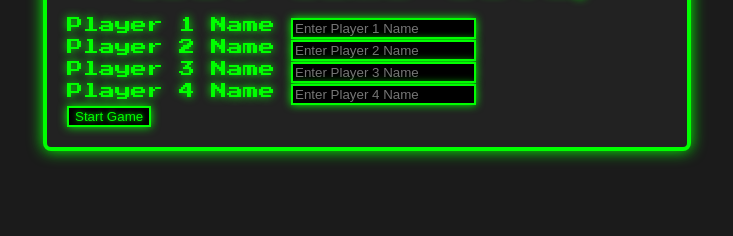
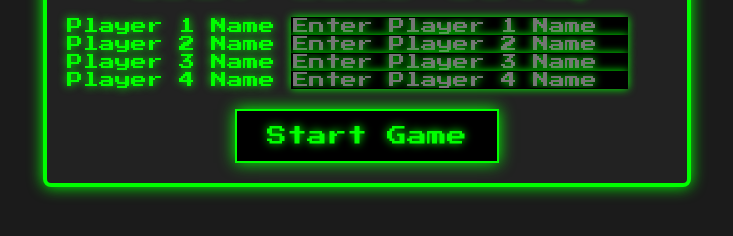
Before and after one commit to BenICrane/bens-frontend-app, a plain HTML site: page index.html in a window 1280 px wide. Shown: the part 180-416 px from the top of the page, without its empty margins (273-1006 px from the left). Drawn offline with Linux system fonts and the light colour scheme.

Commit message:
ChatGPT arcade polish

```diff
--- a/styles.css
+++ b/styles.css
@@ -34,24 +34,65 @@ h1 {
 
 .player-input input {
     background-color: #000;
-    color: #fff;
-    border: 2px solid #00ff00;
+    color: #00ff00;
+    border: none;
     box-shadow: 0 0 8px #00ff00;
+    font-family: 'Press Start 2P', sans-serif; /* Arcade font for input text */
+    font-size: 16px; /* Adjust the size to be the same as the other arcade text */
+    text-shadow: 0px 0px 8px #00ff00;
+    caret-color: transparent; /* Hide the default caret */
+    position: relative;
 }
 
-.player-input input:focus {
-    outline: none;
-    box-shadow: 0 0 12px #ff00ff; /* Glowing when focused */
+.player-input input {
+    font-family: 'Press Start 2P', sans-serif;
+    font-size: 16px;
+    color: #00ff00; /* Arcade neon green */
+}
+
+.player-input input::after {
+    content: '_'; /* Simulate a block cursor */
+    position: absolute;
+    right: 10px;
+    top: 50%;
+    transform: translateY(-50%);
+    color: #00ff00;
+    animation: blink-cursor 1s infinite;
+}
+
+@keyframes blink-cursor {
+    0% { opacity: 1; }
+    50% { opacity: 0; }
+    100% { opacity: 1; }
+}
+
+.player-input input:focus::after {
+    display: none; /* Hide the cursor while typing */
+}
+
+.start-game {
+    display: flex;
+    justify-content: center; /* Center the button horizontally */
+    margin-top: 20px;
+    text-align: center;
 }
 
 .start-game button {
+    font-family: 'Press Start 2P', sans-serif; /* Ensure arcade font for the button */
+    font-size: 20px;
+    padding: 15px 30px; /* Make the button larger */
     background-color: #000;
     color: #00ff00;
     border: 2px solid #00ff00;
-    text-shadow: 0px 0px 5px #00ff00;
-    box-shadow: 0 0 10px #00ff00;
+    text-shadow: 0px 0px 8px #00ff00;
+    box-shadow: 0 0 15px #00ff00;
     cursor: pointer;
-    transition: background-color 0.3s;
+    transition: background-color 0.3s ease;
+}
+
+.start-game button:hover {
+    background-color: #00ff00;
+    color: #000;
 }
 
 .start-game button:hover {
```
